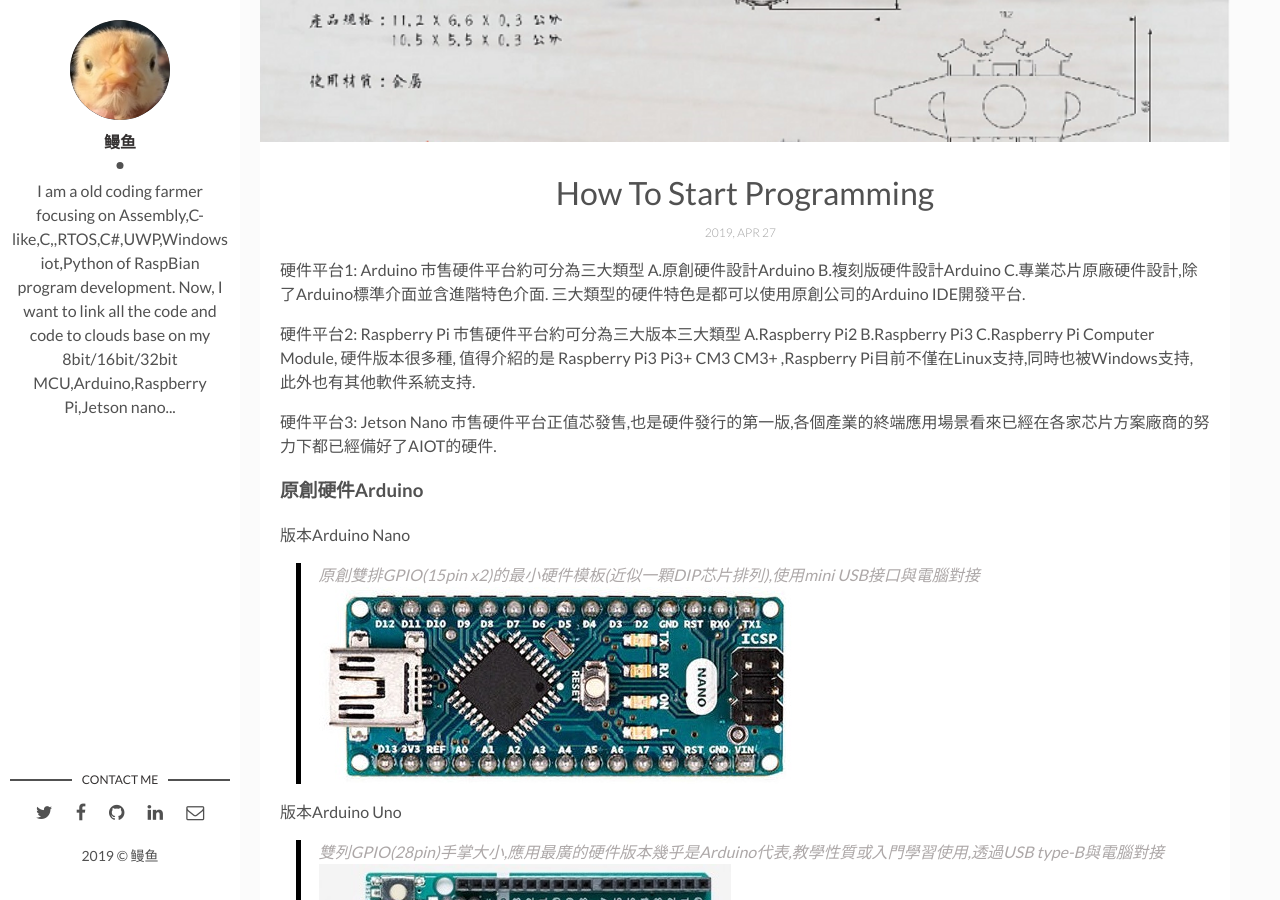
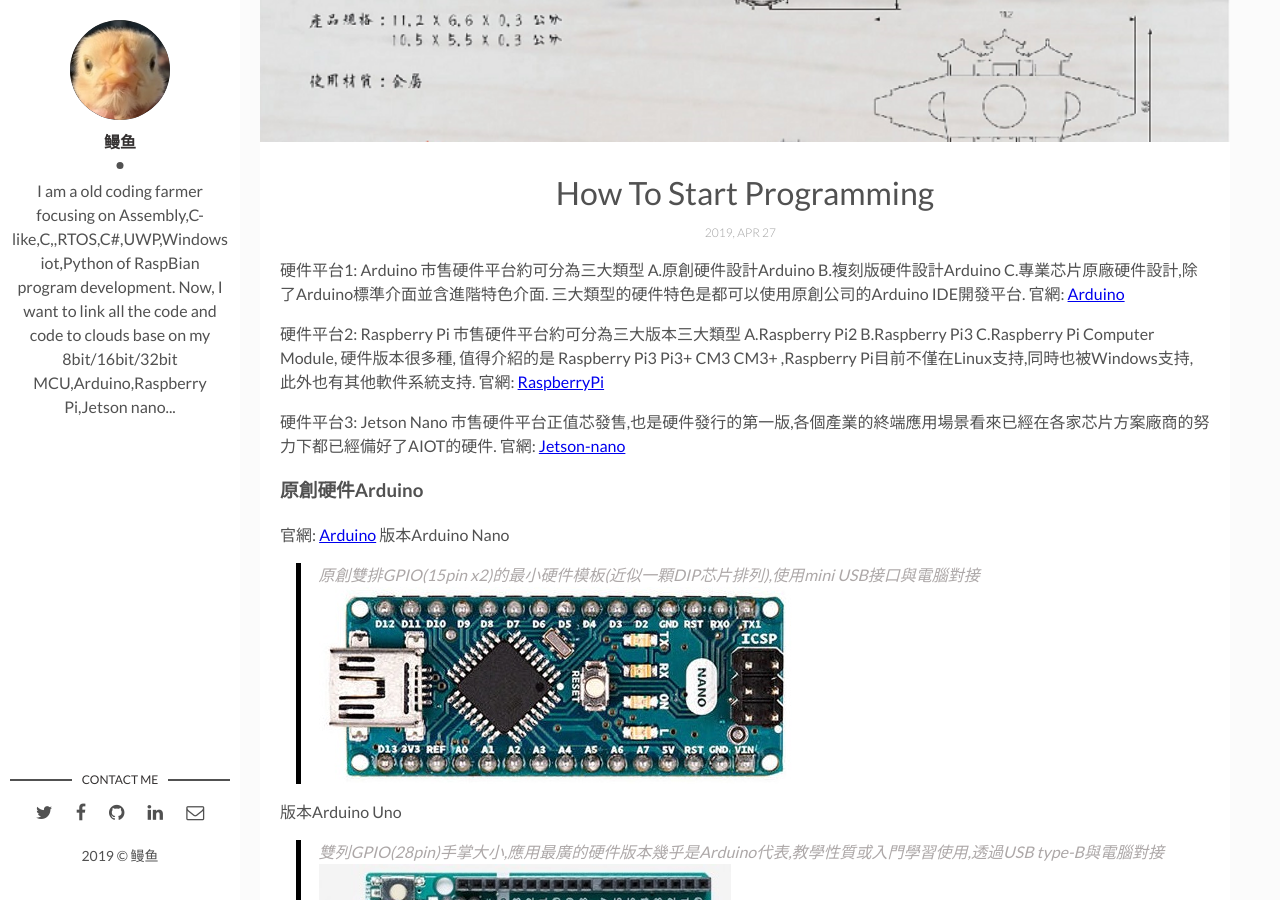
Before and after one commit to louisopen/louisopen.github.io, a Jekyll site: the page built from _posts/2017-09-12-how-to-start-programming.markdown, in a window 1280 px wide and 900 px high, scrolled down 378 px. Built offline with Jekyll 4.4.1, drawn with Linux system fonts in a browser that asks for light colours; comment, search, counter and statistics services are not loaded; some of the changed text lies outside the part shown.

Commit message:
update link

```diff
--- a/_posts/2017-09-12-how-to-start-programming.markdown
+++ b/_posts/2017-09-12-how-to-start-programming.markdown
@@ -7,12 +7,16 @@
 tags: [Programming, Learn] # add tag
 ---
 硬件平台1: Arduino 市售硬件平台約可分為三大類型 A.原創硬件設計Arduino B.複刻版硬件設計Arduino C.專業芯片原廠硬件設計,除了Arduino標準介面並含進階特色介面. 三大類型的硬件特色是都可以使用原創公司的Arduino IDE開發平台.
+官網: [Arduino](https://www.arduino.cc/)
 
 硬件平台2: Raspberry Pi 市售硬件平台約可分為三大版本三大類型 A.Raspberry Pi2 B.Raspberry Pi3 C.Raspberry Pi Computer Module, 硬件版本很多種, 值得介紹的是 Raspberry Pi3 Pi3+ CM3 CM3+ ,Raspberry Pi目前不僅在Linux支持,同時也被Windows支持, 此外也有其他軟件系統支持.
+官網: [RaspberryPi](https://www.raspberrypi.com.tw/)
 
 硬件平台3: Jetson Nano 市售硬件平台正值芯發售,也是硬件發行的第一版,各個產業的終端應用場景看來已經在各家芯片方案廠商的努力下都已經備好了AIOT的硬件.
+官網: [Jetson-nano](https://www.nvidia.com/zh-tw/autonomous-machines/embedded-systems/jetson-nano/)
 
 ### 原創硬件Arduino
+官網: [Arduino](https://www.arduino.cc/)
 版本Arduino Nano
 >原創雙排GPIO(15pin x2)的最小硬件模板(近似一顆DIP芯片排列),使用mini USB接口與電腦對接
 ![I and My friends]({{site.baseurl}}/assets/img/ArduinoNano.jpg)
@@ -44,6 +48,7 @@
 >Will be continue other ...
 
 ### 樹梅派 Raspberry Pi 2
+官網: [RaspberryPi](https://www.raspberrypi.com.tw/)
 整合多種試驗後,主要的硬體版本分Raspberry Pi 2 A版(GPIO 20pin)與Raspberry Pi B版(GPIO 40pin)
 ![I and My friends]({{site.baseurl}}/assets/img/RaspberryPi2A.jpg)
 ![I and My friends]({{site.baseurl}}/assets/img/RaspberryPi2B.jpg)
@@ -60,4 +65,5 @@
 
 ### Jetson nano module
 迎戰Raspberry Pi的殺手級終端產品應用,模組有AI圖像運算,各大知名方案公司都下海爭取各個終端產業之多樣性應用硬件
+官網: [Jetson-nano](https://www.nvidia.com/zh-tw/autonomous-machines/embedded-systems/jetson-nano/)
 ![I and My friends]({{site.baseurl}}/assets/img/JetsonNano_CM_module.jpg)
```
